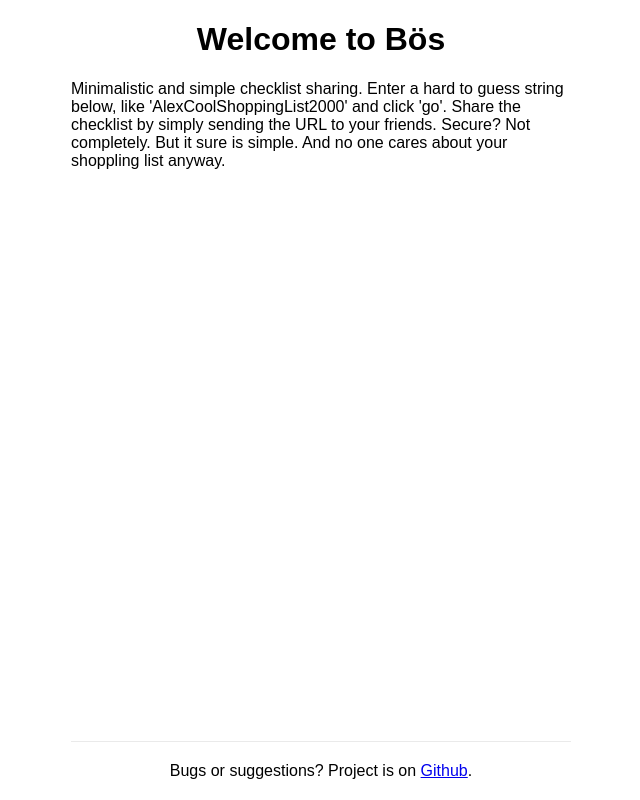
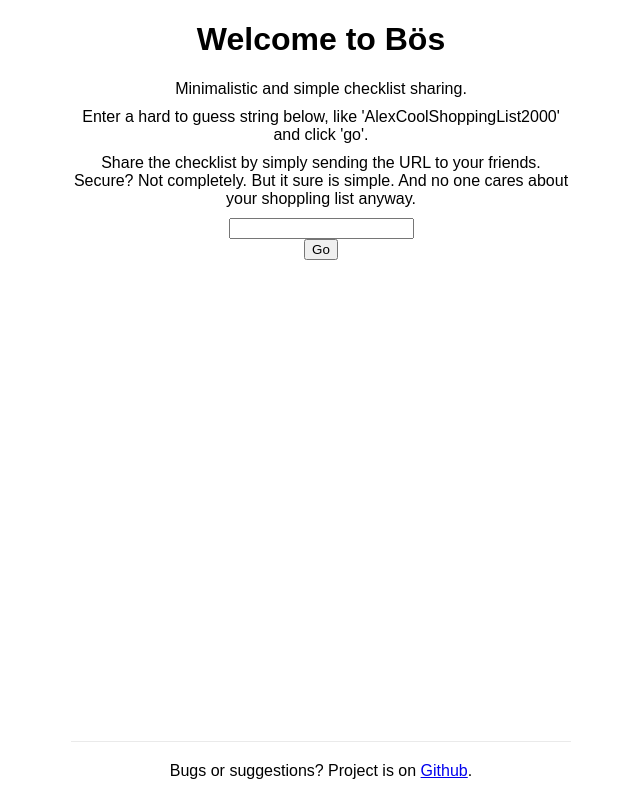
Before and after one commit to pgsandstrom/plox-notes-2, a Next.js app: page / in a window 1280 px wide. Shown: the whole page, without its empty margins (319-959 px from the left). Built offline with nearby package versions, Linux system fonts and the light colour scheme.

Commit message:
Update front page

```diff
--- a/components/noteRow.tsx
+++ b/components/noteRow.tsx
@@ -33,6 +33,7 @@ const NoteRow = forwardRef<HTMLDivElement, NoteRowProps>(
       }
     }, [focus])
 
+    // TODO support multi row entries
     return (
       <div key={note.id} ref={ref} className={`note-row ${note.checked && 'checked'}`}>
         <Checkbox
--- a/pages/index.tsx
+++ b/pages/index.tsx
@@ -1,7 +1,16 @@
 import Head from 'next/head'
+import { useRouter } from 'next/router'
+import { useState, MouseEvent } from 'react'
 
 export default function Home() {
-  //TODO fix this whole page.
+  const router = useRouter()
+  const [id, setId] = useState('')
+
+  const goToPage = (e: MouseEvent) => {
+    e.preventDefault()
+    void router.push('/[note]', `/${id}`)
+  }
+
   return (
     <div style={{ display: 'flex', width: '100vw', maxWidth: '100%', height: '100%' }}>
       <Head>
@@ -23,15 +32,20 @@ export default function Home() {
             flex: '1 0 0',
             flexDirection: 'column',
             alignItems: 'center',
+            textAlign: 'center',
           }}
         >
           <h1>Welcome to Bös</h1>
-          <div>
-            Minimalistic and simple checklist sharing. Enter a hard to guess string below, like
-            'AlexCoolShoppingList2000' and click 'go'. Share the checklist by simply sending the URL
-            to your friends. Secure? Not completely. But it sure is simple. And no one cares about
-            your shoppling list anyway.
+          <div className="intro-text">Minimalistic and simple checklist sharing.</div>
+          <div className="intro-text">
+            Enter a hard to guess string below, like 'AlexCoolShoppingList2000' and click 'go'.
           </div>
+          <div className="intro-text">
+            Share the checklist by simply sending the URL to your friends. Secure? Not completely.
+            But it sure is simple. And no one cares about your shoppling list anyway.
+          </div>
+          <input value={id} onChange={(e) => setId(e.target.value)} />
+          <button onClick={goToPage}>Go</button>
         </main>
 
         <footer
@@ -48,6 +62,11 @@ export default function Home() {
           </span>
         </footer>
       </div>
+      <style jsx>{`
+        .intro-text {
+          margin-bottom: 10px;
+        }
+      `}</style>
     </div>
   )
 }
```
